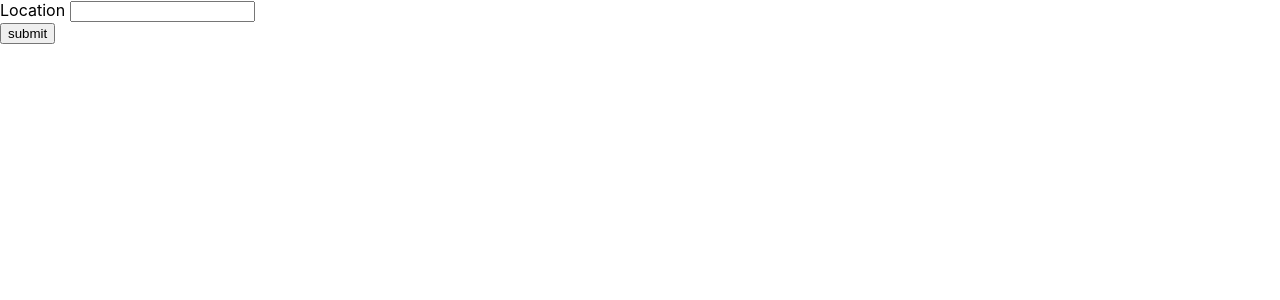
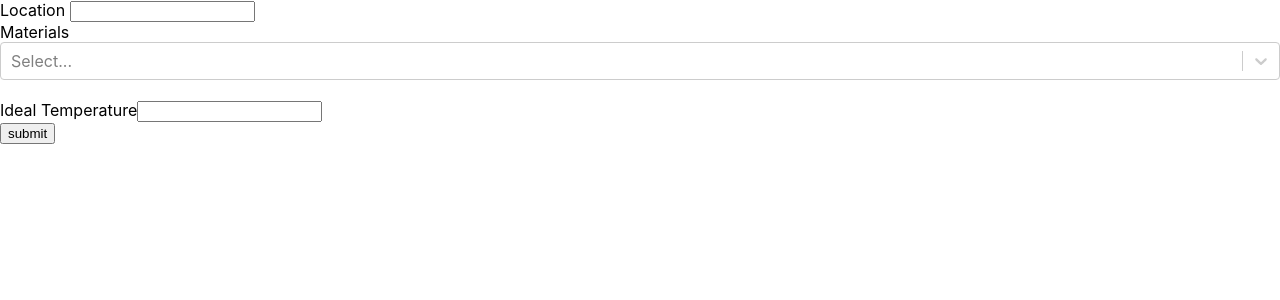
Before and after one commit to wrjodjana/cs222-group43, a React (Create React App) app in the folder outfit-website/: page /preferences in a window 1280 px wide. Shown: the top 300 px of the page. Built offline with nearby package versions, Linux system fonts and the light colour scheme.

Commit message:
Preferences page - material selection

```diff
--- a/outfit-website/package.json
+++ b/outfit-website/package.json
@@ -13,6 +13,7 @@
     "react-dom": "^18.3.1",
     "react-router-dom": "^6.27.0",
     "react-scripts": "5.0.1",
+    "react-select": "^5.8.1",
     "web-vitals": "^2.1.4"
   },
   "scripts": {
--- a/outfit-website/src/pages/Preferences.js
+++ b/outfit-website/src/pages/Preferences.js
@@ -1,7 +1,22 @@
 import React, { useContext } from 'react';
 import { Form, Image, Button } from 'react-bootstrap';
 import AuthContext from '../context/AuthContext';
+// import React from 'react'
+import Select from 'react-select'
 
+const options = [
+  { value: 'cotton', label: 'Cotton' },
+  { value: 'linen', label: 'Linen' },
+  { value: 'polyester', label: 'Polyester' },
+  { value: 'wool', label: 'Wool' },
+  { value: 'nylon', label: 'Nylon' },
+  { value: 'denim', label: 'Denim' },
+  { value: 'jersey', label: 'Jersey' }
+]
+
+const MyComponent = () => (
+  <Select options={options} />
+)
 
 export const Preferences = () => {
     return (
@@ -10,11 +25,24 @@ export const Preferences = () => {
                 <Form onSubmit/*={storepreferences}*/>
                     <Form.Label className ="title" for="location"> Location </Form.Label>
                     <Form.Control type="location" name="location"/>
-                    <br />
+                    <br/>
+                    <Form.Label className ="title" for="materials"> Materials </Form.Label>
+                    {/* <Form.Control type="materials" name="materials"/> */}
+                    {/* <Select options={options} /> */}
+                    <Select
+                        isMulti
+                        name="colors"
+                        options={options}
+                        className="basic-multi-select"
+                        classNamePrefix="select"
+                    />
+                    <br/>
+                    <Form.Label className ="title" for="temperature">Ideal Temperature</Form.Label>
+                    <Form.Control type="temperature" name="temperature"/>
+                    <br/>
                     <Button type="submit">submit</Button>
                 </Form>
             </section>
         </div>
-
     )
 };
```
Also changed, not shown: 2 other files (tests, documents, lock files or other folders).
